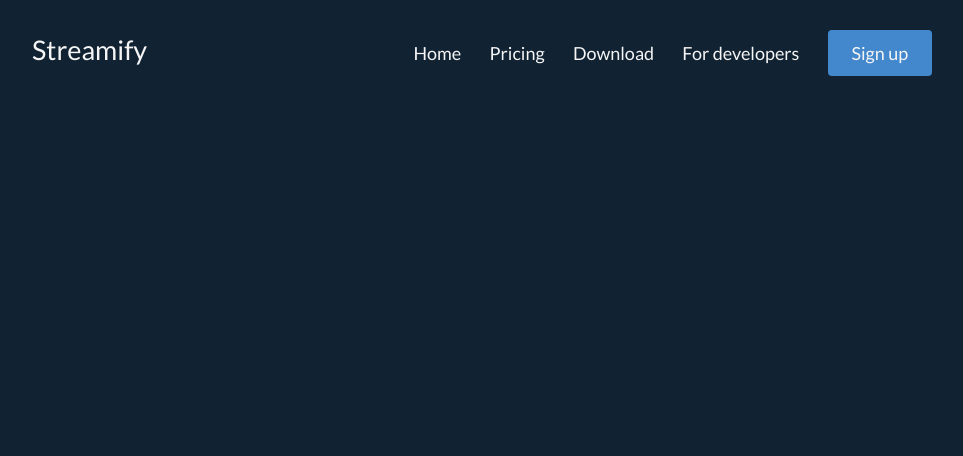
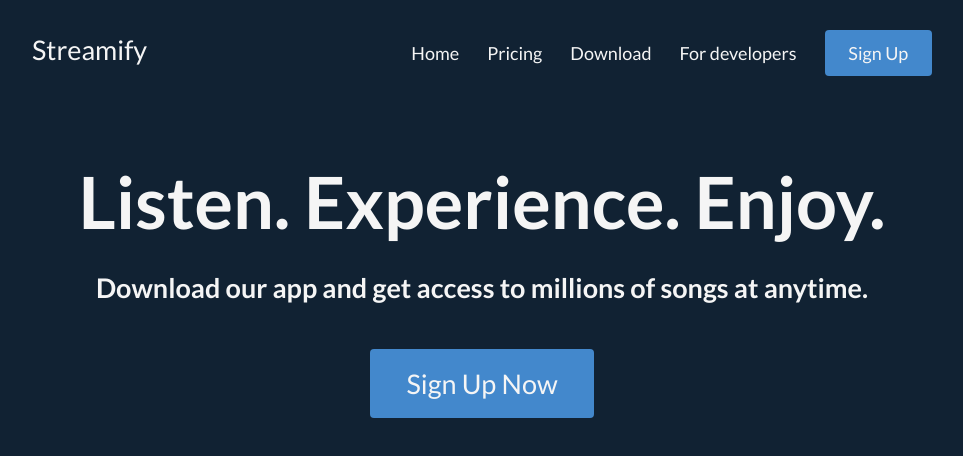
Before and after one commit to kristyanYochev/WebDesignFinal, a website: page index.html in a window 1280 px wide. Shown: the whole page, without its empty margins (158-1121 px from the left). Drawn offline with Linux system fonts and the light colour scheme.

Commit message:
Added hero section

```diff
--- a/index.html
+++ b/index.html
@@ -16,9 +16,15 @@
 				<li class="navbar-item"><a href="#" class="navbar-link">Pricing</a></li>
 				<li class="navbar-item"><a href="#" class="navbar-link">Download</a></li>
 				<li class="navbar-item"><a href="#" class="navbar-link">For developers</a></li>
-				<li class="navbar-item"><a href="#" class="button button-medium button-primary">Sign up</a></li>
+				<li class="navbar-item"><a href="#" class="button button-medium button-primary">Sign Up</a></li>
 			</ul>
 		</nav>
+
+		<section class="hero-section">
+			<h1 class="hero-title">Listen. Experience. Enjoy.</h1>
+			<h2 class="hero-subtitle">Download our app and get access to millions of songs at anytime.</h2>
+			<a href="#" class="button button-large button-primary">Sign Up Now</a>
+		</section>
 	</header>
 </body>
 </html>
--- /dev/null
+++ b/src/scss/elements/_headers.scss
@@ -0,0 +1,14 @@
+.hero-title {
+	font-size: 4rem;
+	text-align: center;
+	margin-bottom: 1.5rem;
+}
+
+.hero-subtitle {
+	text-align: center;
+	margin-bottom: 3.5rem;
+}
+
+.hero-section {
+	text-align: center;
+}
--- a/src/scss/styles.scss
+++ b/src/scss/styles.scss
@@ -1,5 +1,6 @@
 @import "elements/navigation";
 @import "elements/buttons";
+@import "elements/headers";
 
 *, *::after, *::before {
 	box-sizing: border-box;
```
Also changed, not shown: dist/styles.css, 1 other file.
